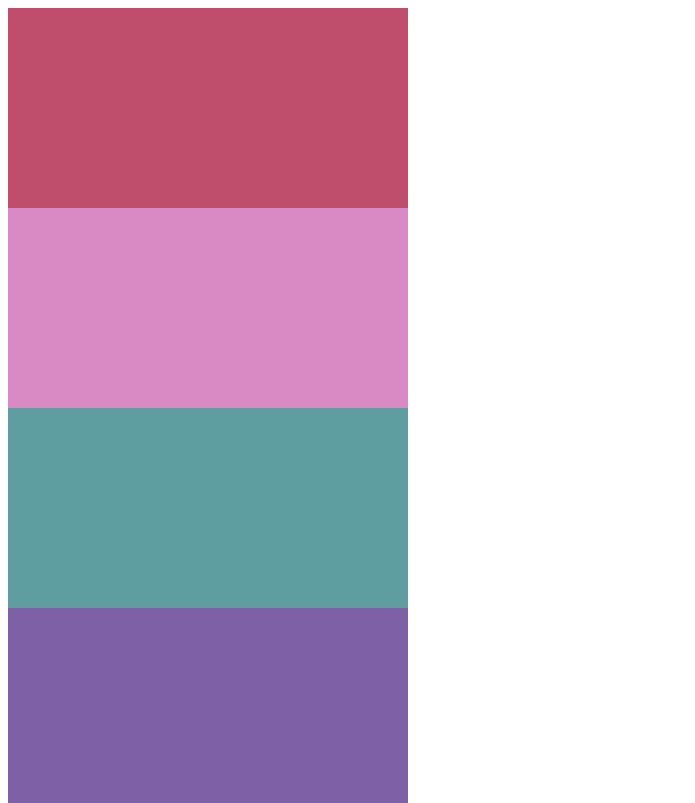
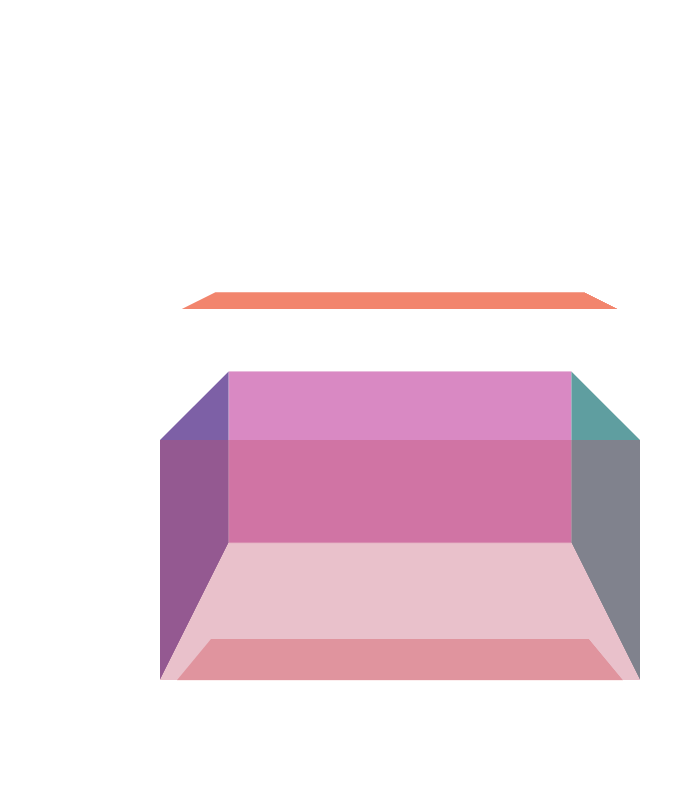
Before and after one commit to aliciaggz/project-dice, a plain HTML site: page index.html in a window 1280 px wide. Shown: the top 803 px of the page, without its empty margins (0-695 px from the left). Drawn offline with Linux system fonts and the light colour scheme.

Commit message:
dice form init

```diff
--- a/css/style.css
+++ b/css/style.css
@@ -1,40 +1,54 @@
+* {
+  margin: 0;
+}
+
 .container {
   width: 400px;
   height: 400px;
-  perspective: 600px;
+  perspective: 1200px;
+  position: relative;
+  left: 200px;
 }
 
 .cube {
-  position: relative;
+  transform: translateY(400px);
+  width: 100%;
+  height: 100%;
   transform-style: preserve-3d;
 }
 
 .face-dice {
-  position: relative;
+  position: absolute;
   width: 400px;
   height: 200px;
 }
 
 .front {
-  background-color: #bf4e6d;
+  background-color: #bf4e6c59;
+  transform: translateZ(200px);
 }
 
 .bottom {
   background-color: #d989c3;
+  transform: rotateY(180deg) translateZ(200px);
 }
 
 .side-a {
   background-color: cadetblue;
+  transform: rotateY(90deg) translateZ(200px);
 }
 
 .side-b {
   background-color: #7d60a6;
+  transform: rotateY(-90deg) translateZ(200px);
 }
 
 .side-c {
   background-color: #f2856d;
+  transform: rotateX(90deg) translateZ(200px);
 }
 
 .side-d {
   background-color: #f2bbbb;
+  transform: rotateX(280deg) translateZ(150px);
 }
```
